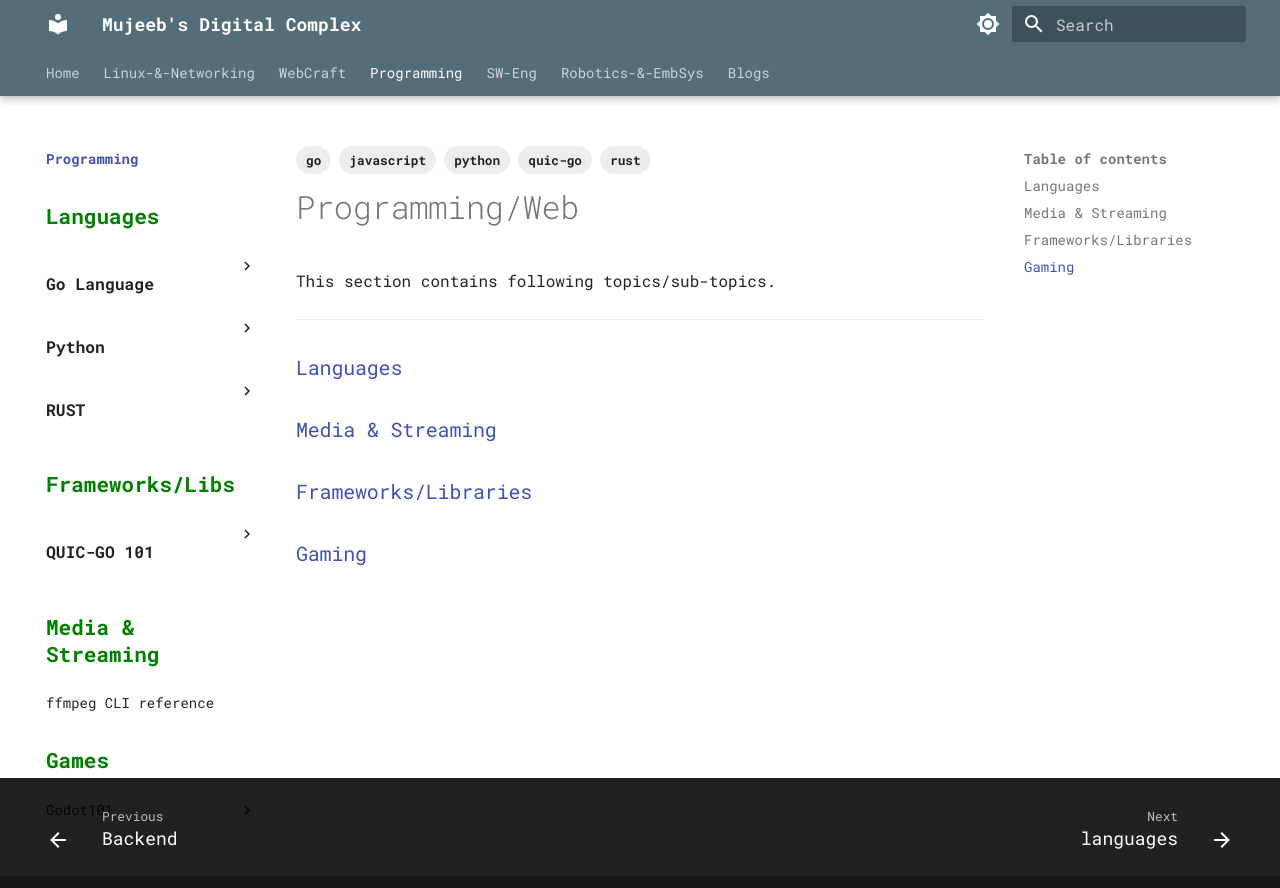
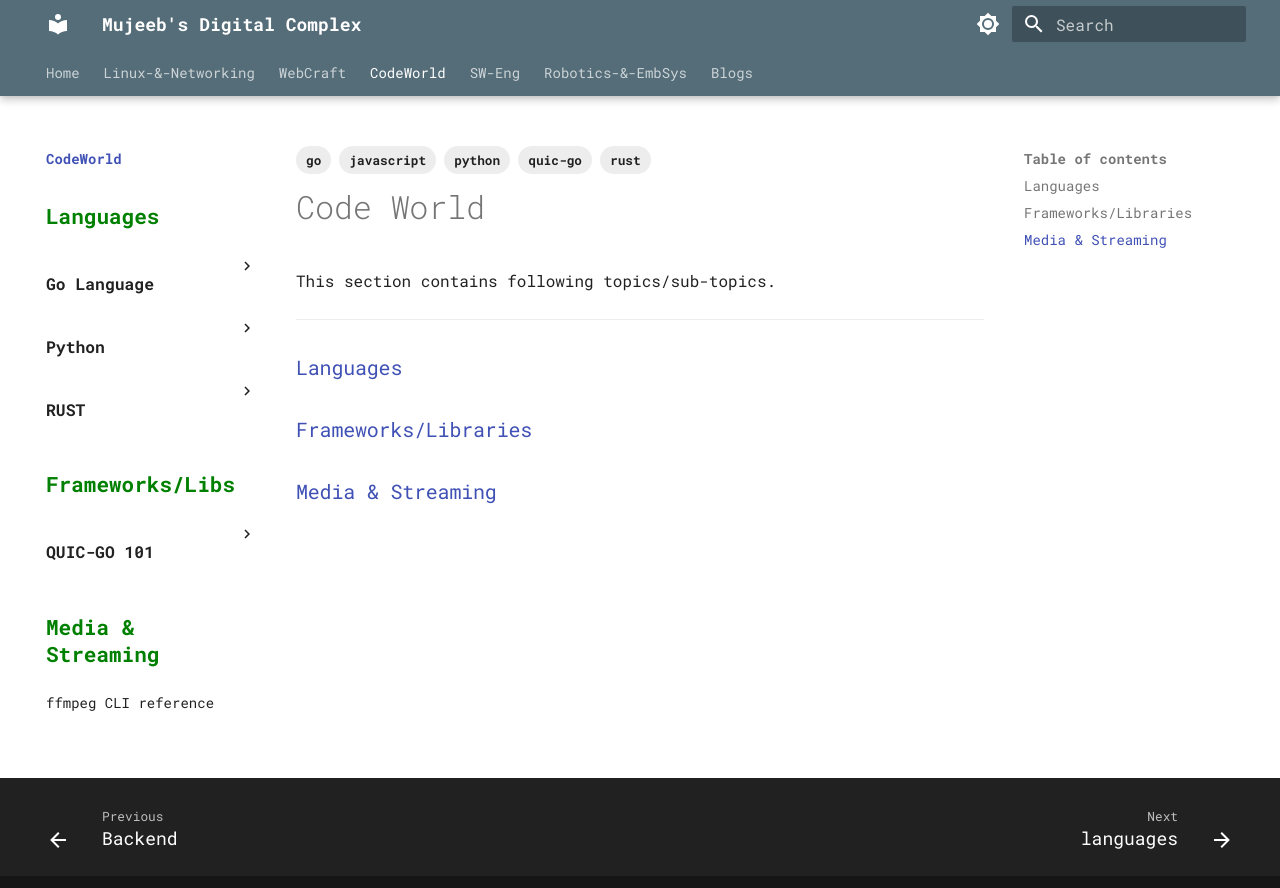
Before and after one commit to alohamujeeb/alohamujeeb.github.io, an MkDocs documentation site: the page built from docs/programming/index.md, in a window 1280 px wide. Shown: the top 888 px of the page. Built offline with MkDocs 1.6.1 and Material for MkDocs 9.7.7, drawn with Linux system fonts in a browser that asks for light colours.

Commit message:
minor updates

```diff
--- a/docs/programming/index.md
+++ b/docs/programming/index.md
@@ -7,15 +7,13 @@ tags:
     - javascript
 ---
 
-# Programming/Web
+# Code World
 
 This section contains following topics/sub-topics.
 
 ---
 ### [Languages](languages/index.md)
 
-### [Media & Streaming](media-streaming/index.md)
-
 ### [Frameworks/Libraries](frameworks/index.md)
 
-### [Gaming](gaming/index.md)
+### [Media & Streaming](media-streaming/index.md)
--- a/mkdocs.yml
+++ b/mkdocs.yml
@@ -145,18 +145,16 @@ nav:
 
   - WebCraft:
     - Webcraft: web/index.md
+
     - <font color='green'><h2>Frontend</h2></font>:
       - Frontend: web/fe/index.md
       - <h3>JavaScript in Browser</h3>: web/fe/jsfe/index.md
-      - <h3>VueJS 101</h3>:
-        - VueJS 101: web/fe/vuejs/index.md
-        - Getting Started: web/fe/vuejs/01-getting_started.md
 
     - <font color='green'><h2>Backend</h2></font>:
       - Backend: web/be/index.md
 
-  - Programming:
-    - Programming: programming/index.md
+  - CodeWorld:
+    - CodeWorld: programming/index.md
     - <font color='green'><h2>Languages</h2></font>:
       - languages: programming/languages/index.md
       - <h3>Go Language</h3>:
@@ -203,11 +201,6 @@ nav:
       - Media Streaming: programming/media-streaming/index.md
       - ffmpeg CLI reference: programming/media-streaming/ffmpeg-reference.md
 
-    - <font color='green'><h2>Games</h2></font>:
-      - Gaming: programming/gaming/index.md
-      - Godot101:
-        - Godot 101: programming/gaming/godot101/index.md
-        - 01-Godot Start: programming/gaming/godot101/01-gettingstarted.md
 
   - SW-Eng:
     - S/W Engineering: sweng/index.md
```
Also changed, not shown: docs/programming/frameworks/index.md (+0 -2 lines), docs/programming/languages/index.md (+5 -5 lines), docs/web/fe/index.md (+0 -2 lines), docs/programming/gaming_paused/godot101/01-gettingstarted.md (renamed from docs/programming/gaming/godot101/01-gettingstarted.md), docs/programming/gaming_paused/godot101/index.md (renamed from docs/programming/gaming/godot101/index.md), docs/programming/gaming_paused/index.md (renamed from docs/programming/gaming/index.md), docs/web/fe/vuejs_paused/01-getting_started.md (renamed from docs/web/fe/vuejs/01-getting_started.md), docs/web/fe/vuejs_paused/index.md (renamed from docs/web/fe/vuejs/index.md).
